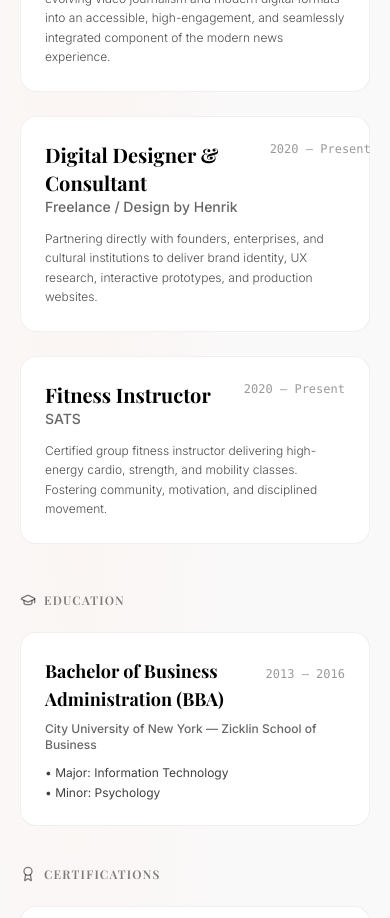
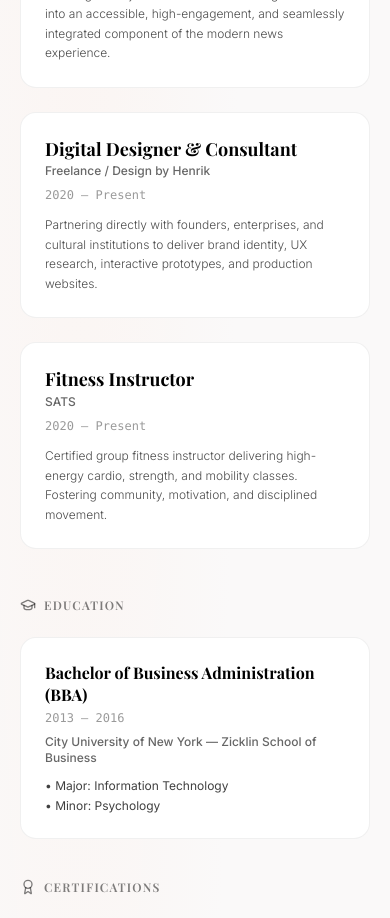
Before and after one commit to henrik-nb/henriknyhus-portfolio, a Next.js app: page / in a window 390 px wide. Shown: the part 8740-9658 px from the top of the page. Built offline with nearby package versions, Linux system fonts and the light colour scheme; a web font is replaced by a local one.

Commit message:
Fix experience and education header layout on mobile to prevent text overflow

```diff
--- a/src/components/Experience.tsx
+++ b/src/components/Experience.tsx
@@ -35,22 +35,22 @@ export function Experience() {
                   key={i}
                   className="p-6 rounded-2xl bg-white border border-black/[0.06] hover:border-black/15 transition-all"
                 >
-                  <div className="flex items-start justify-between gap-4 mb-2">
+                  <div className="flex flex-col sm:flex-row sm:items-start justify-between gap-2 sm:gap-4 mb-2">
                     <div>
-                      <h4 className="font-serif text-xl font-bold text-black">
+                      <h4 className="font-serif text-lg sm:text-xl font-bold text-black leading-snug">
                         {exp.role}
                       </h4>
-                      <p className="text-sm font-medium text-black/60">
+                      <p className="text-xs sm:text-sm font-medium text-black/60 mt-0.5">
                         {exp.company}
                       </p>
                     </div>
-                    <div className="flex items-center gap-2">
+                    <div className="flex items-center gap-2 self-start shrink-0">
                       {exp.badge && (
                         <span className="px-2 py-0.5 rounded-full text-[10px] font-semibold bg-emerald-50 text-emerald-700 border border-emerald-200">
                           {exp.badge}
                         </span>
                       )}
-                      <span className="font-mono text-xs text-black/40 shrink-0">
+                      <span className="font-mono text-xs text-black/40">
                         {exp.period}
                       </span>
                     </div>
@@ -79,8 +79,8 @@ export function Experience() {
                   key={idx}
                   className="p-6 rounded-2xl bg-white border border-black/[0.06]"
                 >
-                  <div className="flex items-baseline justify-between gap-2 mb-2">
-                    <h4 className="font-serif text-lg font-bold text-black">
+                  <div className="flex flex-col sm:flex-row sm:items-baseline justify-between gap-1 sm:gap-2 mb-2">
+                    <h4 className="font-serif text-base sm:text-lg font-bold text-black leading-snug">
                       {edu.degree}
                     </h4>
                     <span className="font-mono text-xs text-black/40 shrink-0">
```
